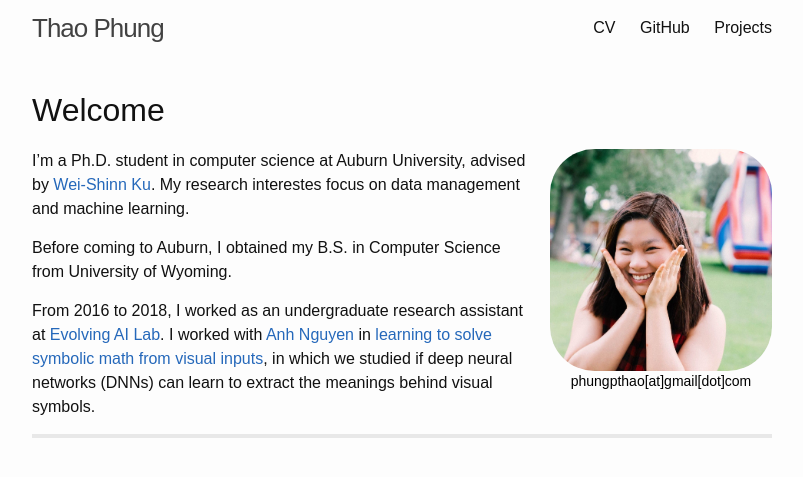
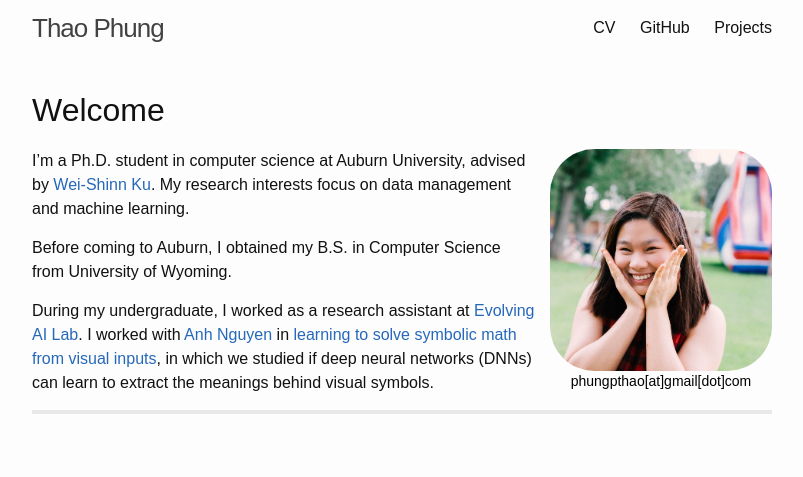
Before and after one commit to thaophung/thaophung.github.io, a Jekyll site: the page built from myhome.md, in a window 1280 px wide. Shown: the top 477 px of the page, without its empty margins (238-1041 px from the left). Built offline with Jekyll 4.4.1, drawn with Linux system fonts in a browser that asks for light colours; the list of posts is cut into pages by our own code; comment, search, counter and statistics services are not loaded.

Commit message:
fix home

```diff
--- a/myhome.md
+++ b/myhome.md
@@ -9,13 +9,13 @@ permalink: /
 <img style="border-radius:20%;" src="files/avatar.jpg">
 <figcaption style="text-align:center;"><a href="mailto:phungpthao@gmail.com" style="color:black;">phungpthao[at]gmail[dot]com</a></figcaption>
 </figure>
-I'm a Ph.D. student in computer science at Auburn University, advised by [Wei-Shinn Ku][ku]. My research interestes focus on data management and machine learning.
+I'm a Ph.D. student in computer science at Auburn University, advised by [Wei-Shinn Ku][ku]. My research interests focus on data management and machine learning.
 
 Before coming to Auburn, I obtained my B.S. in Computer Science from University of Wyoming.
 
 <!--I am currently looking for full-time positions in software engineering, data science, or related fields. I have professional experience with machine learning applications and cutting-edge research.-->
 
-From 2016 to 2018, I worked as an undergraduate research assistant at [Evolving AI Lab][lab]. I worked with [Anh Nguyen][anh] in [learning to solve symbolic math from visual inputs][project], in which we studied if deep neural networks (DNNs) can learn to extract the meanings behind visual symbols.
+During my undergraduate, I worked as a research assistant at [Evolving AI Lab][lab]. I worked with [Anh Nguyen][anh] in [learning to solve symbolic math from visual inputs][project], in which we studied if deep neural networks (DNNs) can learn to extract the meanings behind visual symbols.
 
 
 <!--Contact: phungpthao[at]gmail[dot]com-->
```
